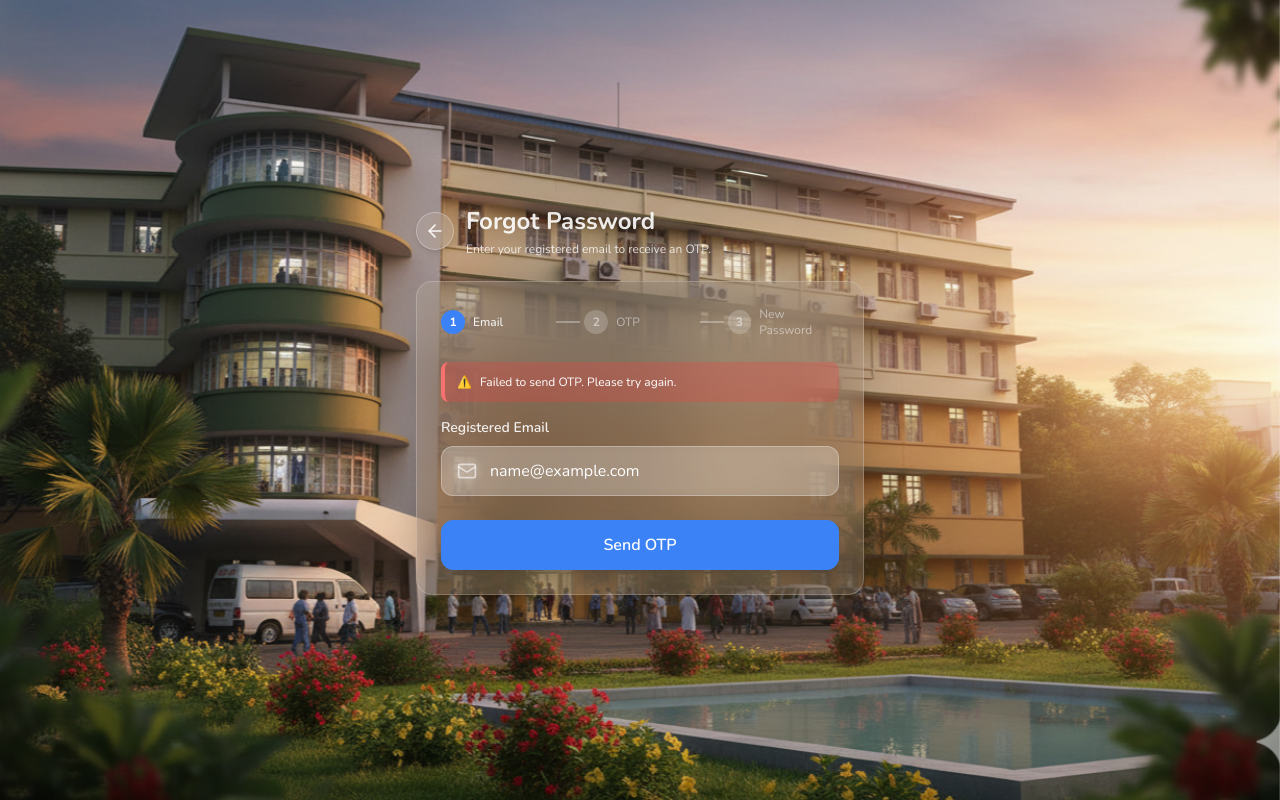
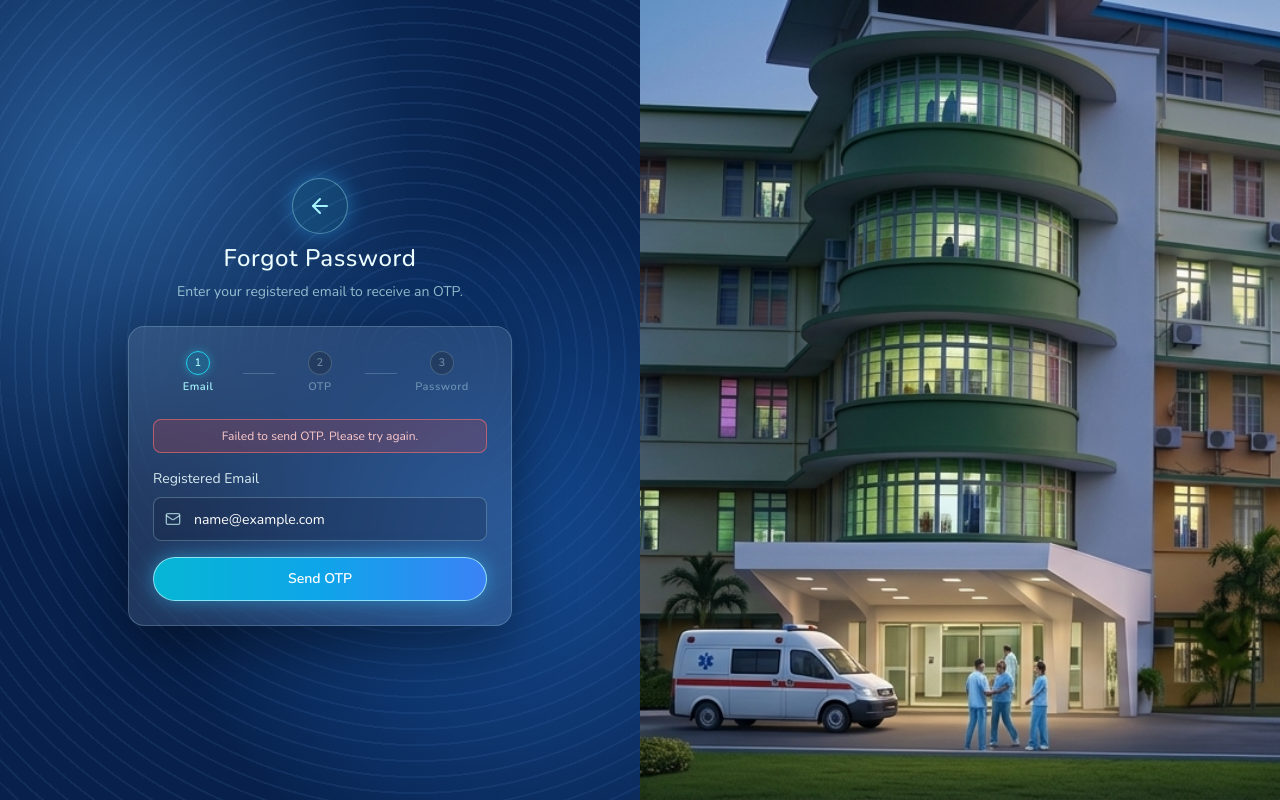
Before and after one commit to upeksha15/Eye_Hospital_QMS, a React (Create React App) app in the folder frontend/: page /forgot-password in a window 1280 px wide. Both pictures are taken after typing "name@example.com" into the empty fields and a click on the button "Send OTP". Built offline with nearby package versions, Linux system fonts and the light colour scheme; no server answers.

Commit message:
Update Forgot Password UI

```diff
--- a/frontend/src/Pages/ForgotPassword.jsx
+++ b/frontend/src/Pages/ForgotPassword.jsx
@@ -1,6 +1,6 @@
 import React, { useState } from 'react';
 import { useNavigate } from 'react-router-dom';
-import { Mail, Lock, KeyRound, ArrowLeft, CheckCircle } from 'lucide-react';
+import { Mail, Lock, KeyRound, ArrowLeft, CheckCircle, Eye } from 'lucide-react';
 import api from '../api/client';
 import backg1 from '../assets/backg1.png';
 
@@ -97,26 +97,29 @@ const ForgotPassword = () => {
   const renderContent = () => {
     if (step === 1) {
       return (
-        <form onSubmit={handleSendEmail} className="space-y-6">
+        <form onSubmit={handleSendEmail} className="space-y-4 mt-2">
           <div>
-            <label className="block text-sm font-semibold text-white/90 mb-2">Registered Email</label>
+            <label className="mb-2 block text-sm text-cyan-50/90">Registered Email</label>
             <div className="relative">
-              <Mail className="absolute left-4 top-1/2 transform -translate-y-1/2 text-white/60 w-5 h-5" />
+              <Mail className="absolute left-3 top-1/2 h-4 w-4 -translate-y-1/2 text-cyan-100/70" />
               <input
                 type="email"
                 value={email}
                 onChange={(e) => setEmail(e.target.value)}
                 placeholder="you@example.com"
-                className="w-full pl-12 pr-4 py-3 bg-white/20 border border-white/30 rounded-xl focus:outline-none focus:bg-white/30 text-white placeholder-white/50 backdrop-blur-sm"
+                className="h-11 w-full rounded-lg border bg-slate-900/20 pl-10 pr-3 text-sm text-white placeholder:text-cyan-100/40 focus:border-cyan-300/50 focus:outline-none border-cyan-100/25"
               />
             </div>
           </div>
           <button
             type="submit"
             disabled={loading}
-            className="w-full py-3 px-4 bg-blue-500 hover:bg-blue-600 text-white font-semibold rounded-xl focus:outline-none focus:ring-4 focus:ring-blue-300 disabled:opacity-50 disabled:cursor-not-allowed transform hover:scale-105 transition-all duration-300 flex items-center justify-center gap-2 shadow-lg border border-blue-500 backdrop-blur-sm"
+            className="group relative flex h-11 w-full items-center justify-center gap-2 overflow-hidden rounded-full border border-cyan-200/80 bg-gradient-to-r from-cyan-500 via-sky-500 to-blue-500 text-sm font-semibold text-white shadow-[0_0_20px_rgba(56,189,248,0.55)] transition disabled:cursor-not-allowed disabled:opacity-60 mt-4"
           >
+            <span className="absolute inset-0 bg-white/20 opacity-0 transition-opacity group-hover:opacity-100" />
+            <span className="relative z-10 flex items-center gap-2">
               {loading ? 'Sending OTP...' : 'Send OTP'}
+            </span>
           </button>
         </form>
       );
@@ -124,35 +127,38 @@ const ForgotPassword = () => {
 
     if (step === 2) {
       return (
-        <form onSubmit={handleVerifyOtp} className="space-y-6">
+        <form onSubmit={handleVerifyOtp} className="space-y-4 mt-2">
           <div>
-            <label className="block text-sm font-semibold text-white/90 mb-2">Enter OTP</label>
+            <label className="mb-2 block text-sm text-cyan-50/90">Enter OTP</label>
             <div className="relative">
-              <KeyRound className="absolute left-4 top-1/2 transform -translate-y-1/2 text-white/60 w-5 h-5" />
+              <KeyRound className="absolute left-3 top-1/2 h-4 w-4 -translate-y-1/2 text-cyan-100/70" />
               <input
                 type="text"
                 value={otp}
                 onChange={(e) => setOtp(e.target.value)}
                 placeholder="6-digit code"
-                className="w-full pl-12 pr-4 py-3 bg-white/20 border border-white/30 rounded-xl focus:outline-none focus:bg-white/30 text-white placeholder-white/50 backdrop-blur-sm tracking-[0.3em] text-center"
+                className="h-11 w-full rounded-lg border bg-slate-900/20 pl-10 pr-3 text-sm text-center tracking-[0.3em] text-white placeholder:text-cyan-100/40 focus:border-cyan-300/50 focus:outline-none border-cyan-100/25"
               />
             </div>
-            <p className="text-xs text-white/70 mt-2">Enter the OTP sent to {email}.</p>
+            <p className="text-xs text-cyan-100/70 mt-2">Enter the OTP sent to {email}.</p>
           </div>
-          <div className="flex justify-between gap-3">
+          <div className="flex justify-between gap-3 mt-4">
             <button
               type="button"
               onClick={() => setStep(1)}
-              className="flex-1 py-3 px-4 bg-white/10 hover:bg-white/20 text-white font-semibold rounded-xl border border-white/30 transition-all duration-300"
+              className="flex-1 py-2.5 px-4 bg-white/5 hover:bg-white/10 text-cyan-100 font-semibold rounded-full border border-cyan-100/20 transition-all duration-300 text-sm"
             >
               Back
             </button>
             <button
               type="submit"
               disabled={loading}
-              className="flex-1 py-3 px-4 bg-blue-500 hover:bg-blue-600 text-white font-semibold rounded-xl focus:outline-none focus:ring-4 focus:ring-blue-300 disabled:opacity-50 disabled:cursor-not-allowed transform hover:scale-105 transition-all duration-300 shadow-lg border border-blue-500 backdrop-blur-sm"
+              className="group relative flex-1 flex h-11 items-center justify-center gap-2 overflow-hidden rounded-full border border-cyan-200/80 bg-gradient-to-r from-cyan-500 via-sky-500 to-blue-500 text-sm font-semibold text-white shadow-[0_0_20px_rgba(56,189,248,0.55)] transition disabled:cursor-not-allowed disabled:opacity-60"
             >
+              <span className="absolute inset-0 bg-white/20 opacity-0 transition-opacity group-hover:opacity-100" />
+              <span className="relative z-10 flex items-center gap-2">
                 {loading ? 'Verifying...' : 'Verify OTP'}
+              </span>
             </button>
           </div>
         </form>
@@ -160,47 +166,50 @@ const ForgotPassword = () => {
     }
 
     return (
-      <form onSubmit={handleResetPassword} className="space-y-6">
+      <form onSubmit={handleResetPassword} className="space-y-4 mt-2">
         <div>
-          <label className="block text-sm font-semibold text-white/90 mb-2">New Password</label>
+          <label className="mb-2 block text-sm text-cyan-50/90">New Password</label>
           <div className="relative">
-            <Lock className="absolute left-4 top-1/2 transform -translate-y-1/2 text-white/60 w-5 h-5" />
+            <Lock className="absolute left-3 top-1/2 h-4 w-4 -translate-y-1/2 text-cyan-100/70" />
             <input
               type="password"
               value={newPassword}
               onChange={(e) => setNewPassword(e.target.value)}
               placeholder="Enter new password"
-              className="w-full pl-12 pr-4 py-3 bg-white/20 border border-white/30 rounded-xl focus:outline-none focus:bg-white/30 text-white placeholder-white/50 backdrop-blur-sm"
+              className="h-11 w-full rounded-lg border bg-slate-900/20 pl-10 pr-3 text-sm text-white placeholder:text-cyan-100/40 focus:border-cyan-300/50 focus:outline-none border-cyan-100/25"
             />
           </div>
         </div>
         <div>
-          <label className="block text-sm font-semibold text-white/90 mb-2">Confirm New Password</label>
+          <label className="mb-2 block text-sm text-cyan-50/90">Confirm New Password</label>
           <div className="relative">
-            <Lock className="absolute left-4 top-1/2 transform -translate-y-1/2 text-white/60 w-5 h-5" />
+            <Lock className="absolute left-3 top-1/2 h-4 w-4 -translate-y-1/2 text-cyan-100/70" />
             <input
               type="password"
               value={confirmPassword}
               onChange={(e) => setConfirmPassword(e.target.value)}
               placeholder="Re-enter new password"
-              className="w-full pl-12 pr-4 py-3 bg-white/20 border border-white/30 rounded-xl focus:outline-none focus:bg-white/30 text-white placeholder-white/50 backdrop-blur-sm"
+              className="h-11 w-full rounded-lg border bg-slate-900/20 pl-10 pr-3 text-sm text-white placeholder:text-cyan-100/40 focus:border-cyan-300/50 focus:outline-none border-cyan-100/25"
             />
           </div>
         </div>
-        <div className="flex justify-between gap-3">
+        <div className="flex justify-between gap-3 mt-4">
           <button
             type="button"
             onClick={() => setStep(2)}
-            className="flex-1 py-3 px-4 bg-white/10 hover:bg-white/20 text-white font-semibold rounded-xl border border-white/30 transition-all duration-300"
+            className="flex-1 py-2.5 px-4 bg-white/5 hover:bg-white/10 text-cyan-100 font-semibold rounded-full border border-cyan-100/20 transition-all duration-300 text-sm"
           >
             Back
           </button>
           <button
             type="submit"
             disabled={loading}
-            className="flex-1 py-3 px-4 bg-blue-500 hover:bg-blue-600 text-white font-semibold rounded-xl focus:outline-none focus:ring-4 focus:ring-blue-300 disabled:opacity-50 disabled:cursor-not-allowed transform hover:scale-105 transition-all duration-300 shadow-lg border border-blue-500 backdrop-blur-sm"
+            className="group relative flex-1 flex h-11 items-center justify-center gap-2 overflow-hidden rounded-full border border-cyan-200/80 bg-gradient-to-r from-cyan-500 via-sky-500 to-blue-500 text-sm font-semibold text-white shadow-[0_0_20px_rgba(56,189,248,0.55)] transition disabled:cursor-not-allowed disabled:opacity-60"
           >
+            <span className="absolute inset-0 bg-white/20 opacity-0 transition-opacity group-hover:opacity-100" />
+            <span className="relative z-10 flex items-center gap-2">
               {loading ? 'Updating...' : 'Update Password'}
+            </span>
           </button>
         </div>
       </form>
@@ -208,69 +217,66 @@ const ForgotPassword = () => {
   };
 
   return (
-    <div
-      className="min-h-screen bg-cover bg-center bg-no-repeat flex items-center justify-center p-4 relative"
-      style={{
-        backgroundImage: `url(${backg1})`,
-        backgroundAttachment: 'fixed',
-      }}
-    >
-      <div className="w-full max-w-md relative z-10">
-        <div className="flex items-center mb-6 text-white/90">
+    <div className="h-screen overflow-hidden bg-[#041a3f] text-white">
+      <div className="grid h-screen grid-cols-1 lg:grid-cols-2">
+        <div className="relative flex h-screen items-center justify-center overflow-hidden px-4 py-4 sm:px-8">
+          <div className="absolute inset-0 login-blue-grid" />
+          <div className="absolute inset-0 bg-[radial-gradient(circle_at_20%_20%,rgba(80,170,255,0.2),transparent_45%),radial-gradient(circle_at_80%_65%,rgba(20,90,180,0.35),transparent_50%)]" />
+
+          <div className="relative z-10 w-full max-w-sm">
+            <div className="mb-6 text-center">
               <button
                 type="button"
                 onClick={() => navigate('/login')}
-            className="inline-flex items-center justify-center p-2 bg-white/10 backdrop-blur-md rounded-full shadow-md border border-white/30 hover:bg-white/20 transition-transform hover:scale-110 mr-3"
+                className="mx-auto mb-3 inline-flex h-14 w-14 translate-y-1 items-center justify-center rounded-full border border-cyan-200/40 bg-cyan-400/10 shadow-[0_0_20px_rgba(46,174,255,0.45)] hover:bg-cyan-400/20 transition-colors"
+                aria-label="Back to login"
               >
-            <ArrowLeft className="w-5 h-5" />
+                <ArrowLeft className="h-6 w-6 text-cyan-200" />
               </button>
-          <div>
-            <h1 className="text-2xl font-bold">Forgot Password</h1>
-            <p className="text-xs text-white/80 mt-1">
+              <h1 className="text-2xl font-medium tracking-wide text-cyan-50">Forgot Password</h1>
+              <p className="mt-2 text-sm text-cyan-100/70">
                 {step === 1 && 'Enter your registered email to receive an OTP.'}
                 {step === 2 && 'Enter the OTP we sent to your email.'}
                 {step === 3 && 'Set a new password for your account.'}
               </p>
             </div>
-        </div>
 
-        <div className="bg-white/10 backdrop-blur-2xl rounded-2xl shadow-2xl overflow-hidden border border-white/20 p-6">
+            <div className="rounded-2xl border border-cyan-100/20 bg-white/10 p-5 shadow-[0_18px_60px_rgba(0,0,0,0.45)] backdrop-blur-xl sm:p-6">
               {/* Step indicator */}
-          <div className="flex items-center justify-between mb-6 text-xs text-white/80">
-            <div className={`flex-1 flex items-center ${step >= 1 ? 'text-white' : 'text-white/50'}`}>
-              <div className={`w-6 h-6 rounded-full flex items-center justify-center mr-2 text-xs font-bold ${step >= 1 ? 'bg-blue-500' : 'bg-white/20'}`}>
+              <div className="flex items-center justify-between mb-6 text-[11px] font-semibold tracking-wider text-cyan-100/80">
+                <div className={`flex-1 flex items-center justify-center flex-col gap-1 ${step >= 1 ? 'text-cyan-200' : 'text-cyan-100/40'}`}>
+                  <div className={`w-6 h-6 rounded-full flex items-center justify-center border ${step >= 1 ? 'border-cyan-400 bg-cyan-500/20 shadow-[0_0_10px_rgba(34,211,238,0.4)]' : 'border-cyan-100/20 bg-slate-800/40'}`}>
                     1
                   </div>
                   Email
                 </div>
-            <div className="w-6 h-[2px] bg-white/30 mx-1" />
-            <div className={`flex-1 flex items-center ${step >= 2 ? 'text-white' : 'text-white/50'}`}>
-              <div className={`w-6 h-6 rounded-full flex items-center justify-center mr-2 text-xs font-bold ${step >= 2 ? 'bg-blue-500' : 'bg-white/20'}`}>
+                <div className={`w-8 h-px ${step >= 2 ? 'bg-cyan-400/50' : 'bg-cyan-100/20'}`} />
+                <div className={`flex-1 flex items-center justify-center flex-col gap-1 ${step >= 2 ? 'text-cyan-200' : 'text-cyan-100/40'}`}>
+                  <div className={`w-6 h-6 rounded-full flex items-center justify-center border ${step >= 2 ? 'border-cyan-400 bg-cyan-500/20 shadow-[0_0_10px_rgba(34,211,238,0.4)]' : 'border-cyan-100/20 bg-slate-800/40'}`}>
                     2
                   </div>
                   OTP
                 </div>
-            <div className="w-6 h-[2px] bg-white/30 mx-1" />
-            <div className={`flex-1 flex items-center ${step >= 3 ? 'text-white' : 'text-white/50'}`}>
-              <div className={`w-6 h-6 rounded-full flex items-center justify-center mr-2 text-xs font-bold ${step >= 3 ? 'bg-blue-500' : 'bg-white/20'}`}>
+                <div className={`w-8 h-px ${step >= 3 ? 'bg-cyan-400/50' : 'bg-cyan-100/20'}`} />
+                <div className={`flex-1 flex items-center justify-center flex-col gap-1 ${step >= 3 ? 'text-cyan-200' : 'text-cyan-100/40'}`}>
+                  <div className={`w-6 h-6 rounded-full flex items-center justify-center border ${step >= 3 ? 'border-cyan-400 bg-cyan-500/20 shadow-[0_0_10px_rgba(34,211,238,0.4)]' : 'border-cyan-100/20 bg-slate-800/40'}`}>
                     3
                   </div>
-              New Password
+                  Password
                 </div>
               </div>
 
               {/* Messages */}
               {error && (
-            <div className="mb-4 p-3 bg-red-500/30 border-l-4 border-red-400 rounded-lg text-xs text-white flex items-start gap-2">
-              <span>⚠️</span>
-              <span>{error}</span>
+                <div className="mb-4 rounded-lg border border-red-400/60 bg-red-500/20 p-2 text-xs text-red-200 text-center">
+                  {error}
                 </div>
               )}
 
               {successMessage && (
-            <div className="mb-4 p-3 bg-emerald-500/30 border-l-4 border-emerald-400 rounded-lg text-xs text-white flex items-start gap-2">
-              <CheckCircle className="w-4 h-4 mt-0.5" />
-              <span>{successMessage}</span>
+                <div className="mb-4 rounded-lg border border-emerald-400/60 bg-emerald-500/20 p-2 text-xs text-emerald-200 text-center flex items-center justify-center gap-2">
+                  <CheckCircle className="w-4 h-4" />
+                  {successMessage}
                 </div>
               )}
 
@@ -278,6 +284,26 @@ const ForgotPassword = () => {
             </div>
           </div>
         </div>
+        <div
+          className="hidden h-screen lg:block bg-cover bg-center bg-no-repeat"
+          style={{ backgroundImage: "url('/login-right-hospital.png')" }}
+        />
+      </div>
+
+      <style>{`
+        .login-blue-grid {
+          background-color: #07214c;
+          background-image:
+            radial-gradient(circle at 12% 22%, rgba(94, 177, 255, 0.26), transparent 40%),
+            radial-gradient(circle at 82% 70%, rgba(43, 120, 210, 0.34), transparent 45%),
+            repeating-radial-gradient(circle at 65% 45%, rgba(132, 185, 255, 0.08), rgba(132, 185, 255, 0.08) 2px, transparent 2px, transparent 16px);
+        }
+
+        input::placeholder {
+          letter-spacing: 0.01em;
+        }
+      `}</style>
+    </div>
   );
 };
 
```
Lines whose indentation alone changed are shown as unchanged.
